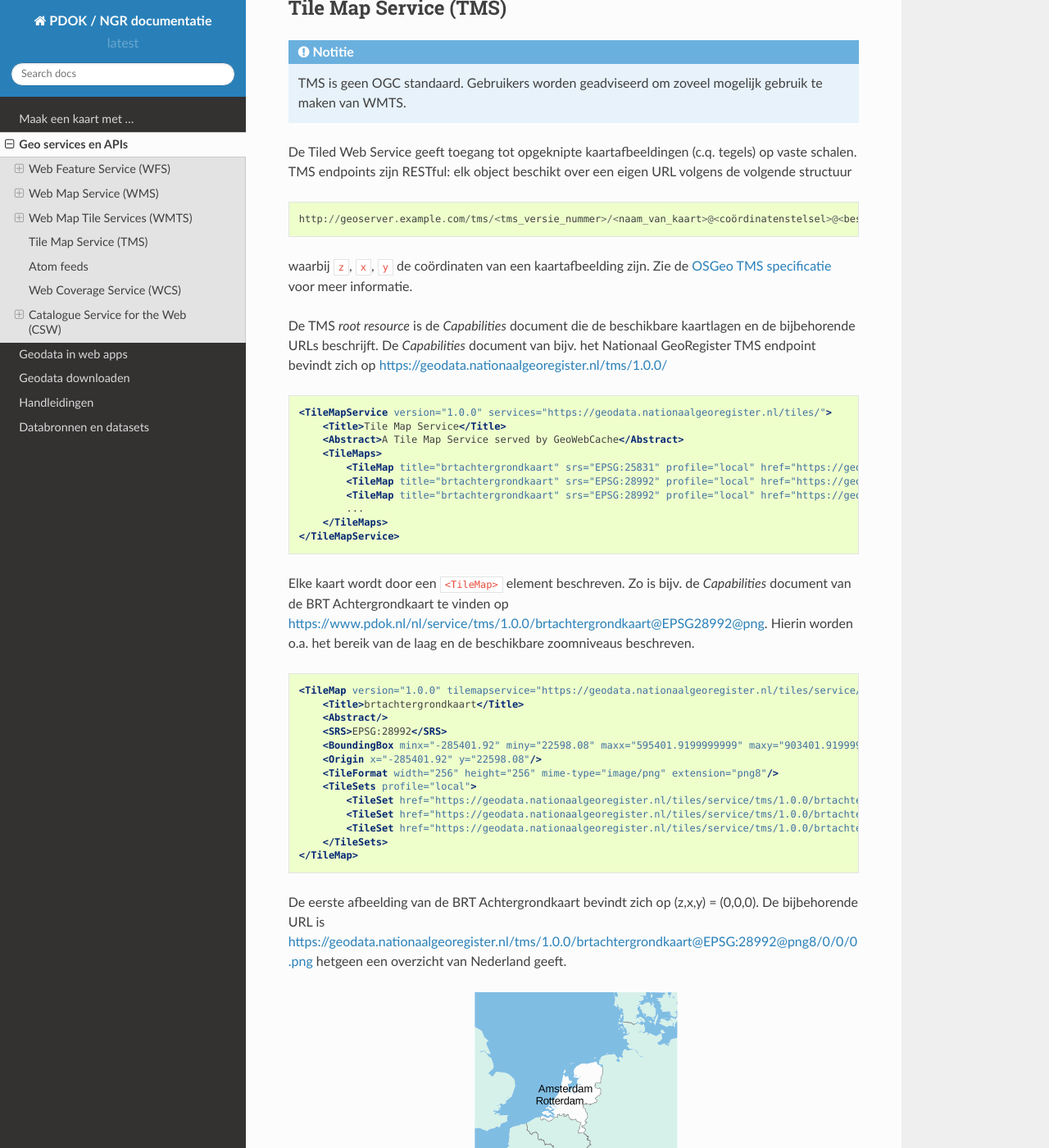
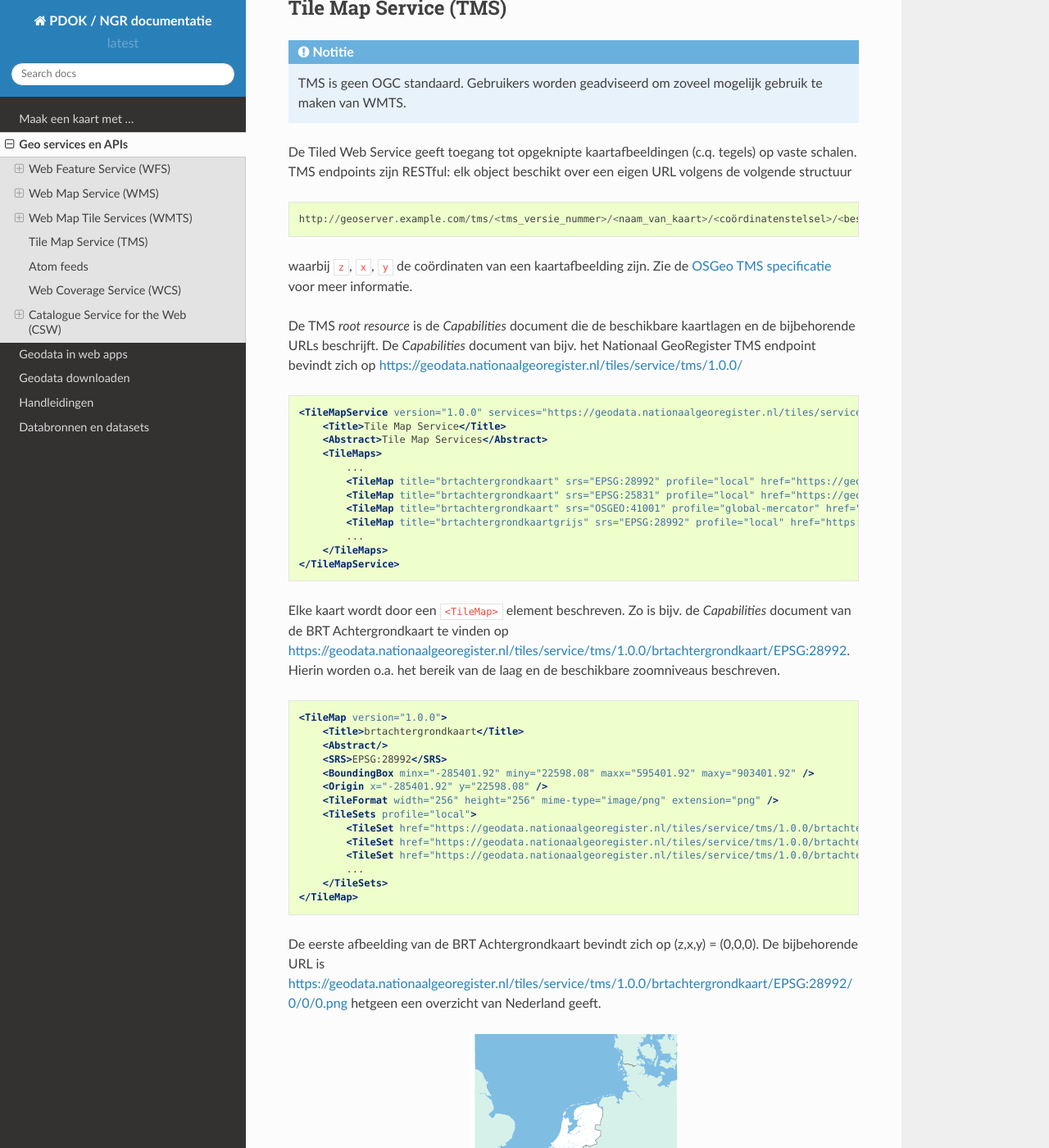
Before and after one commit to Geonovum/PDOK-NGR-documentatie, a Sphinx documentation site: the page built from docs/services.rst, in a window 1280 px wide and 1400 px high, scrolled down 10667 px. Shown: the whole window at 82% size. Built offline with Sphinx 7.4.7 and the Read the Docs theme 2.0.0, drawn with Linux system fonts in a browser that asks for light colours; comment, search, counter and statistics services are not loaded; some of the changed text lies outside the part shown.

Commit message:
Update TMS links and tile images.

```diff
--- a/docs/services.rst
+++ b/docs/services.rst
@@ -478,49 +478,53 @@ De Tiled Web Service geeft toegang tot opgeknipte kaartafbeeldingen (c.q. tegels
 
 ::
 
-    http://geoserver.example.com/tms/<tms_versie_nummer>/<naam_van_kaart>@<coördinatenstelsel>@<bestandsformaat>/<z>/<x>/<y>.<bestandsfromaat>
+    http://geoserver.example.com/tms/<tms_versie_nummer>/<naam_van_kaart>/<coördinatenstelsel>/<bestandsformaat>/<z>/<x>/<y>.<bestandsfromaat>
 
 waarbij ``z``, ``x``, ``y`` de coördinaten van een kaartafbeelding zijn. Zie de `OSGeo TMS specificatie <http://wiki.osgeo.org/wiki/Tile_Map_Service_Specification>`_ voor meer informatie.
 
-De TMS *root resource* is de *Capabilities* document die de beschikbare kaartlagen en de bijbehorende URLs beschrijft. De *Capabilities* document van bijv. het Nationaal GeoRegister TMS endpoint bevindt zich op https://geodata.nationaalgeoregister.nl/tms/1.0.0/
+De TMS *root resource* is de *Capabilities* document die de beschikbare kaartlagen en de bijbehorende URLs beschrijft. De *Capabilities* document van bijv. het Nationaal GeoRegister TMS endpoint bevindt zich op https://geodata.nationaalgeoregister.nl/tiles/service/tms/1.0.0/
 
 .. code-block:: xml
 
-    <TileMapService version="1.0.0" services="https://geodata.nationaalgeoregister.nl/tiles/">
+    <TileMapService version="1.0.0" services="https://geodata.nationaalgeoregister.nl/tiles/service">
         <Title>Tile Map Service</Title>
-        <Abstract>A Tile Map Service served by GeoWebCache</Abstract>
+        <Abstract>Tile Map Services</Abstract>
         <TileMaps>
-            <TileMap title="brtachtergrondkaart" srs="EPSG:25831" profile="local" href="https://geodata.nationaalgeoregister.nl/tiles/service/tms/1.0.0/brtachtergrondkaart@EPSG%3A25831%3ARWS@png"/><TileMap title="brtachtergrondkaart" srs="EPSG:25831" profile="local" href="https://geodata.nationaalgeoregister.nl/tiles/service/tms/1.0.0/brtachtergrondkaart@EPSG%3A25831%3ARWS@png8"/>
-            <TileMap title="brtachtergrondkaart" srs="EPSG:28992" profile="local" href="https://geodata.nationaalgeoregister.nl/tiles/service/tms/1.0.0/brtachtergrondkaart@EPSG%3A28992@png"/>
-            <TileMap title="brtachtergrondkaart" srs="EPSG:28992" profile="local" href="https://geodata.nationaalgeoregister.nl/tiles/service/tms/1.0.0/brtachtergrondkaart@EPSG%3A28992@png8"/><TileMap title="brtachtergrondkaartgrijs" srs="EPSG:25831" profile="local" href="https://geodata.nationaalgeoregister.nl/tiles/service/tms/1.0.0/brtachtergrondkaartgrijs@EPSG%3A25831%3ARWS@png"/>
+            ...
+            <TileMap title="brtachtergrondkaart" srs="EPSG:28992" profile="local" href="https://geodata.nationaalgeoregister.nl/tiles/service/tms/1.0.0/brtachtergrondkaart/EPSG:28992"/>
+            <TileMap title="brtachtergrondkaart" srs="EPSG:25831" profile="local" href="https://geodata.nationaalgeoregister.nl/tiles/service/tms/1.0.0/brtachtergrondkaart/EPSG:25831:RWS"/>
+            <TileMap title="brtachtergrondkaart" srs="OSGEO:41001" profile="global-mercator" href="https://geodata.nationaalgeoregister.nl/tiles/service/tms/1.0.0/brtachtergrondkaart/EPSG:3857"/>
+            <TileMap title="brtachtergrondkaartgrijs" srs="EPSG:28992" profile="local" href="https://geodata.nationaalgeoregister.nl/tiles/service/tms/1.0.0/brtachtergrondkaartgrijs/EPSG:28992"/>
             ...
         </TileMaps>
     </TileMapService>
 
-Elke kaart wordt door een ``<TileMap>`` element beschreven. Zo is bijv. de *Capabilities* document van de BRT Achtergrondkaart te vinden op https://www.pdok.nl/nl/service/tms/1.0.0/brtachtergrondkaart@EPSG28992@png. Hierin worden o.a. het bereik van de laag en de beschikbare zoomniveaus beschreven.
+Elke kaart wordt door een ``<TileMap>`` element beschreven. Zo is bijv. de *Capabilities* document van de BRT Achtergrondkaart te vinden op https://geodata.nationaalgeoregister.nl/tiles/service/tms/1.0.0/brtachtergrondkaart/EPSG:28992. Hierin worden o.a. het bereik van de laag en de beschikbare zoomniveaus beschreven.
 
 .. code-block:: xml
 
-    <TileMap version="1.0.0" tilemapservice="https://geodata.nationaalgeoregister.nl/tiles/service/tms/1.0.0">
+    <TileMap version="1.0.0">
         <Title>brtachtergrondkaart</Title>
         <Abstract/>
         <SRS>EPSG:28992</SRS>
-        <BoundingBox minx="-285401.92" miny="22598.08" maxx="595401.9199999999" maxy="903401.9199999999"/>
-        <Origin x="-285401.92" y="22598.08"/>
-        <TileFormat width="256" height="256" mime-type="image/png" extension="png8"/>
+        <BoundingBox minx="-285401.92" miny="22598.08" maxx="595401.92" maxy="903401.92" />
+        <Origin x="-285401.92" y="22598.08" />
+        <TileFormat width="256" height="256" mime-type="image/png" extension="png" />
         <TileSets profile="local">
-            <TileSet href="https://geodata.nationaalgeoregister.nl/tiles/service/tms/1.0.0/brtachtergrondkaart@EPSG%3A28992@png8/0" units-per-pixel="3440.64" order="0"/>
-            <TileSet href="https://geodata.nationaalgeoregister.nl/tiles/service/tms/1.0.0/brtachtergrondkaart@EPSG%3A28992@png8/1" units-per-pixel="1720.32" order="1"/>
-            <TileSet href="https://geodata.nationaalgeoregister.nl/tiles/service/tms/1.0.0/brtachtergrondkaart@EPSG%3A28992@png8/2" units-per-pixel="860.16" order="2"/>
+            <TileSet href="https://geodata.nationaalgeoregister.nl/tiles/service/tms/1.0.0/brtachtergrondkaart/EPSG%3A28992/0" units-per-pixel="3440.64" order="0" />
+            <TileSet href="https://geodata.nationaalgeoregister.nl/tiles/service/tms/1.0.0/brtachtergrondkaart/EPSG%3A28992/1" units-per-pixel="1720.32" order="1" />
+            <TileSet href="https://geodata.nationaalgeoregister.nl/tiles/service/tms/1.0.0/brtachtergrondkaart/EPSG%3A28992/2" units-per-pixel="860.16" order="2" />
+            ...
         </TileSets>
     </TileMap>
 
-De eerste afbeelding van de BRT Achtergrondkaart bevindt zich op (z,x,y) = (0,0,0). De bijbehorende URL is https://geodata.nationaalgeoregister.nl/tms/1.0.0/brtachtergrondkaart@EPSG:28992@png8/0/0/0.png hetgeen een overzicht van Nederland geeft.
+
+De eerste afbeelding van de BRT Achtergrondkaart bevindt zich op (z,x,y) = (0,0,0). De bijbehorende URL is https://geodata.nationaalgeoregister.nl/tiles/service/tms/1.0.0/brtachtergrondkaart/EPSG:28992/0/0/0.png hetgeen een overzicht van Nederland geeft.
 
 .. image:: images/tms0-0-0.png
     :align: center
 
-De kaartafbeelding op (x,y) = (3,3) van de 4de zoomlevel is te vinden op https://geodata.nationaalgeoregister.nl/tms/1.0.0/brtachtergrondkaart@EPSG:28992@png8/3/3/3.png en toont Dordrecht en omgeving.
+De kaartafbeelding op (x,y) = (3,3) van de 4de zoomlevel is te vinden op https://geodata.nationaalgeoregister.nl/tiles/service/tms/1.0.0/brtachtergrondkaart/EPSG:28992/3/3/3.png en toont Dordrecht en omgeving.
 
 .. image:: images/tms3-3-3.png
     :align: center
```
Also changed, not shown: docs/images/tms0-0-0.png, docs/images/tms3-3-3.png.
